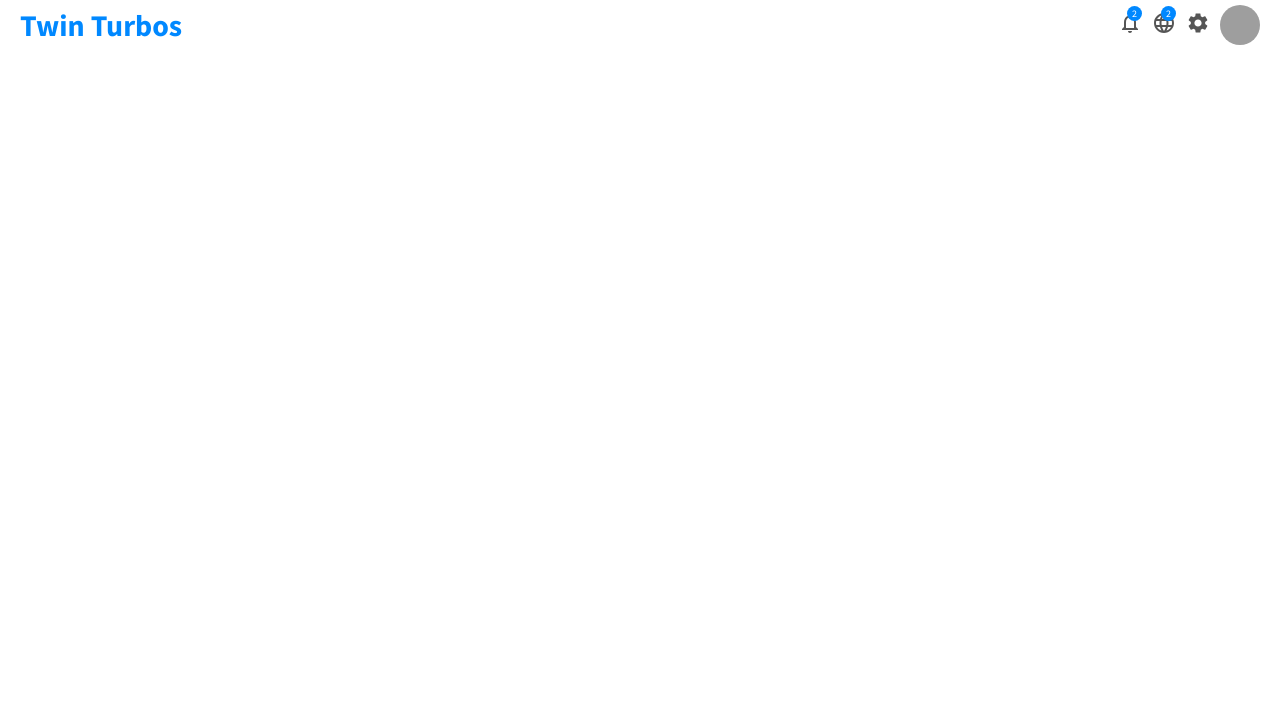
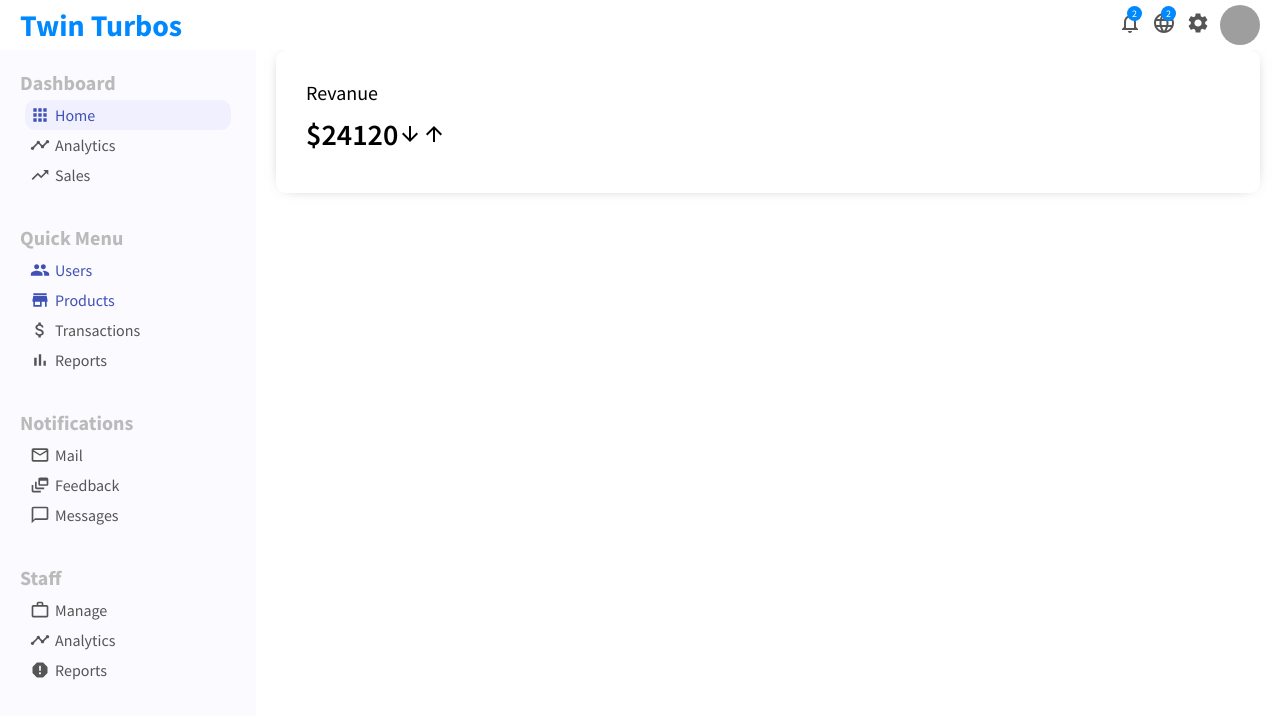
Before and after one commit to lhaykus/React-Jdm-website, a React (Create React App) app in the folder admin/: page /users in a window 1280 px wide. Shown: the top 716 px of the page. Built offline with nearby package versions, Linux system fonts and the light colour scheme; grey boxes are pictures that could not be loaded.

Commit message:
creating home page for admin panel

```diff
--- /dev/null
+++ b/admin/src/App.css
@@ -0,0 +1,3 @@
+.container {
+    display: flex;
+}
--- a/admin/src/App.js
+++ b/admin/src/App.js
@@ -1,9 +1,18 @@
 import React from 'react'
-import Topbar from './components/topbar/Topbar'
+import Sidebar from './components/sidebar/Sidebar';
+import Topbar from './components/topbar/Topbar';
+import Home from './pages/Home';
+import './App.css';
 
 const App = () => {
   return (
+    <>
    <Topbar />
+   <div className='container'>
+   <Sidebar />
+   <Home />
+   </div>
+   </>
   )
 }
 
--- /dev/null
+++ b/admin/src/components/featuredInfo/FeaturedInfo.jsx
@@ -0,0 +1,21 @@
+import { ArrowDownward, ArrowUpward } from '@material-ui/icons';
+import React from 'react';
+import './featuredInfo.css';
+
+const FeaturedInfo = () => {
+  return (
+    <div className='featured'>
+        <div className='featured-item'>
+            <span className='featured-title'>Revanue</span>
+            <div className='featured-money-container'>
+                <span className='featured-money'>$24120</span>
+                <ArrowDownward />
+                <ArrowUpward />
+            </div>
+
+        </div>
+    </div>
+  )
+}
+
+export default FeaturedInfo;
--- /dev/null
+++ b/admin/src/components/featuredInfo/featuredInfo.css
@@ -0,0 +1,30 @@
+.featured {
+    width: 100%;
+    display: flex;
+    justify-content: space-between;
+  }
+
+  .featured-item {
+    flex: 1;
+    margin: 0px 20px;
+    padding: 30px;
+    border-radius: 10px;
+    cursor: pointer;
+    -webkit-box-shadow: 0px 0px 15px -10px rgba(0, 0, 0, 0.75);
+    box-shadow: 0px 0px 15px -10px rgba(0, 0, 0, 0.75);
+  }
+
+  .featured-title{
+      font-size: 20px;
+  }
+
+  .featured-money-container{
+      margin: 10px 0px;
+      display: flex;
+      align-items: center;
+  }
+
+  .featured-money{
+      font-size: 30px;
+      font-weight: 600;
+  }
--- /dev/null
+++ b/admin/src/components/sidebar/Sidebar.jsx
@@ -0,0 +1,96 @@
+import { Link } from '@material-ui/core';
+import React from 'react';
+import './sidebar.css';
+import {
+    Timeline, TrendingUp, AttachMoney, BarChart, MailOutline, DynamicFeed, ChatBubbleOutline, WorkOutline, Report,
+    People, Store, Apps,
+} from "@material-ui/icons";
+
+const Sidebar = () => {
+    return (
+        <div className='sidebar'>
+            <div className='sidebar-wrapper'>
+                <div className='sidebar-menu '>
+                    <h3 className='sidebar-title'>Dashboard</h3>
+                    <ul className='sidebar-list'>
+                        <Link to="/" className="link">
+                            <li className="sidebarListItem active">
+                                <Apps className="sidebar-icon" />
+                                Home
+                            </li>
+                        </Link>
+                        <li className="sidebarListItem">
+                            <Timeline className="sidebar-icon" />
+                            Analytics
+                        </li>
+                        <li className="sidebarListItem">
+                            <TrendingUp className="sidebar-icon" />
+                            Sales
+                        </li>
+                    </ul>
+                </div>
+                <div className="sidebar-menu ">
+                    <h3 className="sidebar-title">Quick Menu</h3>
+                    <ul className="sidebar-list">
+                        <Link to="/users" className="link">
+                            <li className="sidebarListItem">
+                                <People className="sidebar-icon" />
+                                Users
+                            </li>
+                        </Link>
+                        <Link to="/products" className="link">
+                            <li className="sidebarListItem">
+                                <Store className="sidebar-icon" />
+                                Products
+                            </li>
+                        </Link>
+                        <li className="sidebarListItem">
+                            <AttachMoney className="sidebar-icon" />
+                            Transactions
+                        </li>
+                        <li className="sidebarListItem">
+                            <BarChart className="sidebar-icon" />
+                            Reports
+                        </li>
+                    </ul>
+                </div>
+                <div className="sidebar-menu ">
+                    <h3 className="sidebar-title">Notifications</h3>
+                    <ul className="sidebar-list">
+                        <li className="sidebarListItem">
+                            <MailOutline className="sidebar-icon" />
+                            Mail
+                        </li>
+                        <li className="sidebarListItem">
+                            <DynamicFeed className="sidebar-icon" />
+                            Feedback
+                        </li>
+                        <li className="sidebarListItem">
+                            <ChatBubbleOutline className="sidebar-icon" />
+                            Messages
+                        </li>
+                    </ul>
+                </div>
+                <div className="sidebar-menu ">
+                    <h3 className="sidebar-title">Staff</h3>
+                    <ul className="sidebar-list">
+                        <li className="sidebarListItem">
+                            <WorkOutline className="sidebar-icon" />
+                            Manage
+                        </li>
+                        <li className="sidebarListItem">
+                            <Timeline className="sidebar-icon" />
+                            Analytics
+                        </li>
+                        <li className="sidebarListItem">
+                            <Report className="sidebar-icon" />
+                            Reports
+                        </li>
+                    </ul>
+                </div>
+            </div>
+        </div>
+    );
+}
+
+export default Sidebar;
--- /dev/null
+++ b/admin/src/components/sidebar/sidebar.css
@@ -0,0 +1,44 @@
+.sidebar {
+    flex: 1;
+    height: 100%;
+    background-color: rgb(251, 251, 255);
+    position: sticky;
+    top: 50px;
+  }
+
+  .sidebar-wrapper {
+    padding: 20px;
+    color: #555;
+  }
+
+  .sidebar-menu {
+    margin-bottom: 30px;
+  }
+
+  .sidebar-title {
+    font-size: 20px;
+    color: rgb(187, 186, 186);
+  }
+
+  .sidebar-list {
+    list-style: none;
+    padding: 5px;
+  }
+
+  .sidebarListItem {
+    padding: 5px;
+    cursor: pointer;
+    display: flex;
+    align-items: center;
+    border-radius: 10px;
+  }
+
+  .sidebarListItem.active,
+  .sidebarListItem:hover {
+    background-color: rgb(240, 240, 255);
+  }
+
+  .sidebar-icon{
+      margin-right: 5px;
+      font-size: 20px !important;
+  }
--- /dev/null
+++ b/admin/src/pages/Home.jsx
@@ -0,0 +1,13 @@
+import React from 'react';
+import FeaturedInfo from '../components/featuredInfo/FeaturedInfo';
+import './home.css';
+
+const Home = () => {
+  return (
+    <div className='home'>
+        <FeaturedInfo />
+    </div>
+  )
+}
+
+export default Home;
--- /dev/null
+++ b/admin/src/pages/home.css
@@ -0,0 +1,3 @@
+.home{
+    flex: 4;
+}
```
